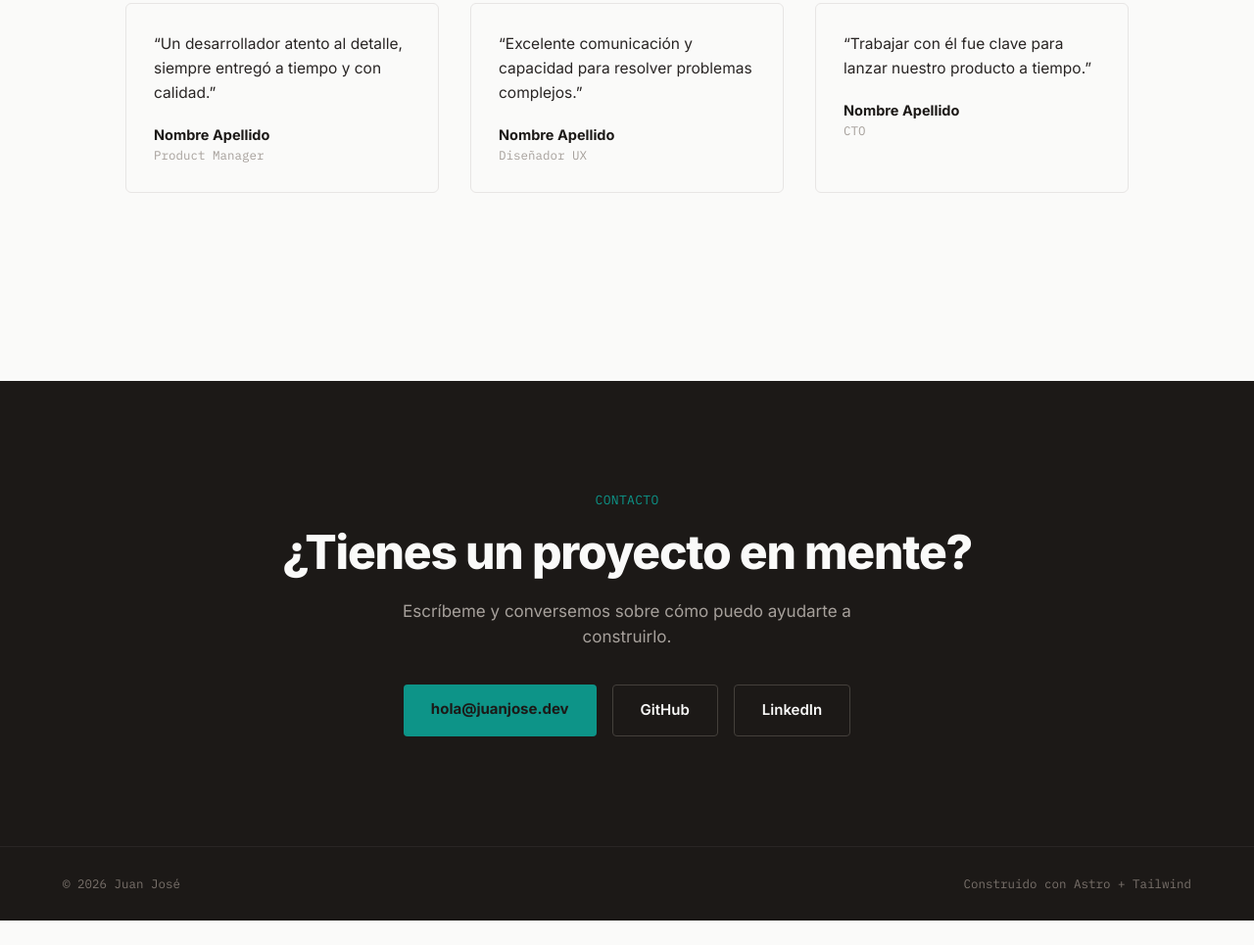
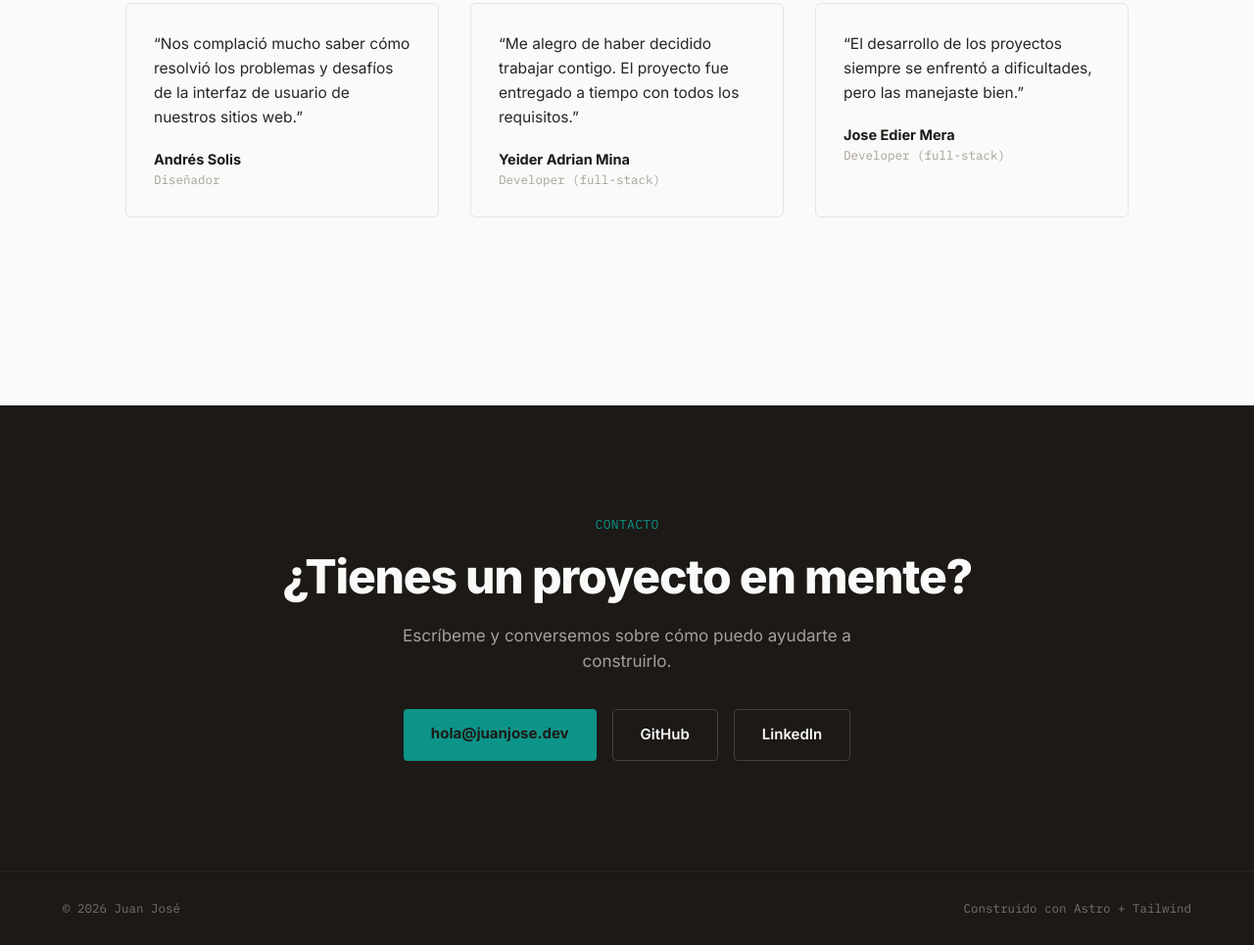
Before and after one commit to juanjosecaicedo/portafolio, an Astro site: page / in a window 1280 px wide. Shown: the part 4053-5018 px from the top of the page at 98% size. Before the commit the page ends 4993 px from the top, so only its background shows below. Built offline with nearby package versions, Linux system fonts and the light colour scheme; Astro itself is replaced by a stand-in of ours.

Commit message:
Update footer class and modify testimonials in portfolio data

```diff
--- a/src/components/Footer.astro
+++ b/src/components/Footer.astro
@@ -1,5 +1,5 @@
 <footer
-  class="reveal px-5 py-7 sm:px-8 lg:px-16 bg-stone-900 border-t border-stone-800 flex justify-between flex-wrap gap-3"
+  class="px-5 py-7 sm:px-8 lg:px-16 bg-stone-900 border-t border-stone-800 flex justify-between flex-wrap gap-3"
 >
   <span class="font-mono text-[12.5px] text-stone-500"
     >© {new Date().getFullYear()} Juan José</span
--- a/src/data/portfolio.ts
+++ b/src/data/portfolio.ts
@@ -116,19 +116,19 @@ export const experience = [
 export const testimonials = [
   {
     quote:
-      "Un desarrollador atento al detalle, siempre entregó a tiempo y con calidad.",
-    name: "Nombre Apellido",
-    role: "Product Manager",
+      "Nos complació mucho saber cómo resolvió los problemas y desafíos de la interfaz de usuario de nuestros sitios web.",
+    name: "Andrés Solis",
+    role: "Diseñador",
   },
   {
-    quote: "Excelente comunicación y capacidad para resolver problemas complejos.",
-    name: "Nombre Apellido",
-    role: "Diseñador UX",
+    quote: "Me alegro de haber decidido trabajar contigo. El proyecto fue entregado a tiempo con todos los requisitos.",
+    name: "Yeider Adrian Mina",
+    role: "Developer (full-stack)",
   },
   {
-    quote: "Trabajar con él fue clave para lanzar nuestro producto a tiempo.",
-    name: "Nombre Apellido",
-    role: "CTO",
+    quote: "El desarrollo de los proyectos siempre se enfrentó a dificultades, pero las manejaste bien.",
+    name: "Jose Edier Mera",
+    role: "Developer (full-stack)",
   },
 ];
 
```
